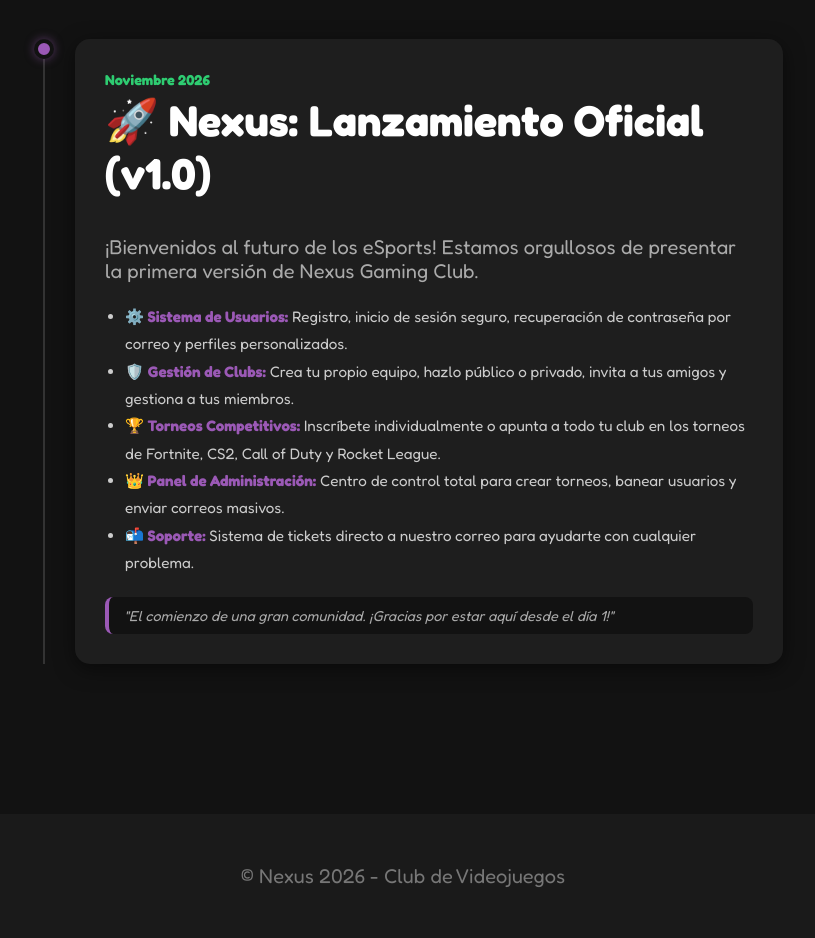
After one commit to SusAlbertX/Nexus, a PHP site: page /actualizaciones.php in a window 1280 px wide. The commit adds this page. Shown: the part 409-1347 px from the top of the page, without its empty margins (237-1052 px from the left). Run offline with PHP 8.4, Linux system fonts and the light colour scheme; the visitor is signed in with stand-in values (Sample User, id 1).

Commit message:
Changelog Update

```diff
--- /dev/null
+++ b/src/actualizaciones.php
@@ -0,0 +1,83 @@
+<?php require_once 'config.php'; ?>
+<!DOCTYPE html>
+<html lang="es">
+<head>
+    <meta charset="UTF-8">
+    <meta name="viewport" content="width=device-width, initial-scale=1.0">
+    <title>Registro de Cambios - Nexus</title>
+    <link rel="icon" href="icono.png" type="image/png">
+    <link href="https://fonts.googleapis.com/css2?family=Fredoka:wght@300;400;500;600;700&display=swap" rel="stylesheet">
+    <link rel="stylesheet" href="styles.css">
+</head>
+<body>
+<header>
+    <div class="container">
+        <p class="logo" onclick="location.href='index.php'">NEXUS</p>
+        <nav>
+            <a href="index.php">Inicio</a>
+            <a href="torneo.php">Torneos</a>
+            <a href="clubs.php">Clubs</a>
+            <a href="servidores.php">Servidores</a>
+            <a href="soporte.php">Soporte</a>
+            <a href="actualizaciones.php" class="activo">Actualizaciones</a>
+
+            <?php if (isset($_SESSION['usuario_id'])): ?>
+                <div class="user-menu">
+                    <a>👤 <?= e($_SESSION['usuario_nombre']) ?> ▾</a>
+                    <div class="dropdown-content">
+                        <a href="perfil.php">👤 Mi Perfil</a>
+                        <a href="ajustes.php">⚙️ Ajustes de cuenta</a>
+                        <?php if (isset($_SESSION['usuario_nombre']) && $_SESSION['usuario_nombre'] === 'AlbertUltimate'): ?>
+                            <a href="admin.php" style="color: #e74c3c !important; font-weight: bold;">👑 Panel de Admin</a>
+                        <?php endif; ?>
+                        <a href="logout.php" class="logout-link">🚪 Cerrar Sesión</a>
+                    </div>
+                </div>
+            <?php else: ?>
+                <a href="login.php" style="margin-left: 15px;">Acceso</a>
+            <?php endif; ?>
+        </nav>
+    </div>
+</header>
+
+<section class="hero" style="min-height: 30vh; background-image: linear-gradient(0deg, rgba(0,0,0,0.8), rgba(0,0,0,0.8)), url('https://images.unsplash.com/photo-1550745165-9bc0b252726f?auto=format&fit=crop&w=1600&q=80');">
+    <h1>📜 Registro de Cambios</h1>
+    <p>Descubre todas las novedades y mejoras que llegan a Nexus.</p>
+</section>
+
+<section class="container" style="padding: 40px 20px; max-width: 800px;">
+
+    <div style="position: relative; border-left: 2px solid #333; padding-left: 30px; margin-left: 20px;">
+
+        <div style="position: relative; margin-bottom: 50px;">
+            <div style="position: absolute; left: -41px; top: 0; width: 20px; height: 20px; background: #9b59b6; border-radius: 50%; border: 4px solid #121212; box-shadow: 0 0 10px rgba(155, 89, 182, 0.5);"></div>
+
+            <div class="panel" style="margin: 0;">
+                <span style="color: #2ecc71; font-weight: bold; font-size: 0.9em;">Noviembre 2026</span>
+                <h2 style="margin-top: 5px; color: white;">🚀 Nexus: Lanzamiento Oficial (v1.0)</h2>
+                <p style="color: #aaa; margin-bottom: 20px;">¡Bienvenidos al futuro de los eSports! Estamos orgullosos de presentar la primera versión de Nexus Gaming Club.</p>
+
+                <ul style="color: #ccc; line-height: 1.8; font-size: 0.95em; padding-left: 20px;">
+                    <li><strong style="color: #9b59b6;">⚙️ Sistema de Usuarios:</strong> Registro, inicio de sesión seguro, recuperación de contraseña por correo y perfiles personalizados.</li>
+                    <li><strong style="color: #9b59b6;">🛡️ Gestión de Clubs:</strong> Crea tu propio equipo, hazlo público o privado, invita a tus amigos y gestiona a tus miembros.</li>
+                    <li><strong style="color: #9b59b6;">🏆 Torneos Competitivos:</strong> Inscríbete individualmente o apunta a todo tu club en los torneos de Fortnite, CS2, Call of Duty y Rocket League.</li>
+                    <li><strong style="color: #9b59b6;">👑 Panel de Administración:</strong> Centro de control total para crear torneos, banear usuarios y enviar correos masivos.</li>
+                    <li><strong style="color: #9b59b6;">📬 Soporte:</strong> Sistema de tickets directo a nuestro correo para ayudarte con cualquier problema.</li>
+                </ul>
+
+                <div style="margin-top: 20px; background: #121212; padding: 10px 15px; border-radius: 8px; border-left: 4px solid #9b59b6; font-size: 0.9em; color: #aaa;">
+                    <em>"El comienzo de una gran comunidad. ¡Gracias por estar aquí desde el día 1!"</em>
+                </div>
+            </div>
+        </div>
+
+    </div>
+
+</section>
+
+<footer>
+    <div class="container"><p>&copy; Nexus 2026 - Club de Videojuegos</p></div>
+</footer>
+
+</body>
+</html>
--- a/src/ajustes.php
+++ b/src/ajustes.php
@@ -86,6 +86,7 @@ $usuario = $stmt->fetch();
             <a href="clubs.php">Clubs</a>
             <a href="servidores.php">Servidores</a>
             <a href="soporte.php">Soporte</a>
+            <a href="actualizaciones.php">Actualizaciones</a>
             <?php if (isset($_SESSION['usuario_id'])): ?>
                 <div class="user-menu">
                     <a>👤 <?= e($_SESSION['usuario_nombre']) ?> ▾</a>
--- a/src/clubs.php
+++ b/src/clubs.php
@@ -42,6 +42,7 @@ $clubs = $pdo->query($query)->fetchAll();
             <a href="clubs.php" class="activo">Clubs</a>
             <a href="servidores.php">Servidores</a>
             <a href="soporte.php">Soporte</a>
+            <a href="actualizaciones.php">Actualizaciones</a>
             <?php if (isset($_SESSION['usuario_id'])): ?>
                 <div class="user-menu">
                     <a>👤 <?= e($_SESSION['usuario_nombre']) ?> ▾</a>
--- a/src/detalle_torneo.php
+++ b/src/detalle_torneo.php
@@ -58,6 +58,7 @@ if (isset($_SESSION['usuario_id'])) {
             <a href="clubs.php">Clubs</a>
             <a href="servidores.php">Servidores</a>
             <a href="soporte.php">Soporte</a>
+            <a href="actualizaciones.php">Actualizaciones</a>
             <?php if (isset($_SESSION['usuario_id'])): ?>
                 <div class="user-menu">
                     <a>👤 <?= e($_SESSION['usuario_nombre']) ?> ▾</a>
--- a/src/index.php
+++ b/src/index.php
@@ -23,6 +23,7 @@ $destacados = array_slice(datos_torneos(), 0, 3);
             <a href="clubs.php">Clubs</a>
             <a href="servidores.php">Servidores</a>
             <a href="soporte.php">Soporte</a>
+            <a href="actualizaciones.php">Actualizaciones</a>
             <?php if (isset($_SESSION['usuario_id'])): ?>
                 <div class="user-menu">
                     <a>👤 <?= e($_SESSION['usuario_nombre']) ?> ▾</a>
--- a/src/login.php
+++ b/src/login.php
@@ -86,6 +86,7 @@ if ($_SERVER['REQUEST_METHOD'] === 'POST') {
             <a href="clubs.php">Clubs</a>
             <a href="servidores.php">Servidores</a>
             <a href="soporte.php">Soporte</a>
+            <a href="actualizaciones.php">Actualizaciones</a>
             <a href="login.php" class="activo">Acceso</a>
         </nav>
     </div>
--- a/src/mi_club.php
+++ b/src/mi_club.php
@@ -57,6 +57,7 @@ $icono_actual = trim($club['icono']);
             <a href="clubs.php">Clubs</a>
             <a href="servidores.php">Servidores</a>
             <a href="soporte.php">Soporte</a>
+            <a href="actualizaciones.php">Actualizaciones</a>
             <?php if (isset($_SESSION['usuario_id'])): ?>
                 <div class="user-menu">
                     <a>👤 <?= e($_SESSION['usuario_nombre']) ?> ▾</a>
--- a/src/perfil.php
+++ b/src/perfil.php
@@ -46,6 +46,7 @@ $es_mi_perfil = ($perfil_id === $mi_id);
             <a href="clubs.php">Clubs</a>
             <a href="servidores.php">Servidores</a>
             <a href="soporte.php">Soporte</a>
+            <a href="actualizaciones.php">Actualizaciones</a>
             <?php if (isset($_SESSION['usuario_id'])): ?>
                 <div class="user-menu">
                     <a>👤 <?= e($_SESSION['usuario_nombre']) ?> ▾</a>
--- a/src/servidores.php
+++ b/src/servidores.php
@@ -19,6 +19,7 @@
             <a href="clubs.php">Clubs</a>
             <a href="servidores.php" class="activo">Servidores</a>
             <a href="soporte.php">Soporte</a>
+            <a href="actualizaciones.php">Actualizaciones</a>
             <?php if (isset($_SESSION['usuario_id'])): ?>
                 <div class="user-menu">
                     <a>👤 <?= e($_SESSION['usuario_nombre']) ?> ▾</a>
--- a/src/soporte.php
+++ b/src/soporte.php
@@ -20,7 +20,7 @@
             <a href="clubs.php">Clubs</a>
             <a href="servidores.php">Servidores</a>
             <a href="soporte.php" class="activo">Soporte</a>
-
+            <a href="actualizaciones.php">Actualizaciones</a>
             <?php if (isset($_SESSION['usuario_id'])): ?>
                 <div class="user-menu">
                     <a>👤 <?= e($_SESSION['usuario_nombre']) ?> ▾</a>
--- a/src/torneo.php
+++ b/src/torneo.php
@@ -42,6 +42,7 @@ if ($mis_torneos && isset($_SESSION['usuario_id'])) {
             <a href="clubs.php">Clubs</a>
             <a href="servidores.php">Servidores</a>
             <a href="soporte.php">Soporte</a>
+            <a href="actualizaciones.php">Actualizaciones</a>
             <?php if (isset($_SESSION['usuario_id'])): ?>
                 <div class="user-menu">
                     <a>👤 <?= e($_SESSION['usuario_nombre']) ?> ▾</a>
--- a/src/ver_club.php
+++ b/src/ver_club.php
@@ -54,6 +54,7 @@ $miembros = $stmt->fetchAll();
             <a href="clubs.php" class="activo">Clubs</a>
             <a href="servidores.php">Servidores</a>
             <a href="soporte.php">Soporte</a>
+            <a href="actualizaciones.php">Actualizaciones</a>
             <?php if (isset($_SESSION['usuario_id'])): ?>
                 <div class="user-menu">
                     <a>👤 <?= e($_SESSION['usuario_nombre']) ?> ▾</a>
```
